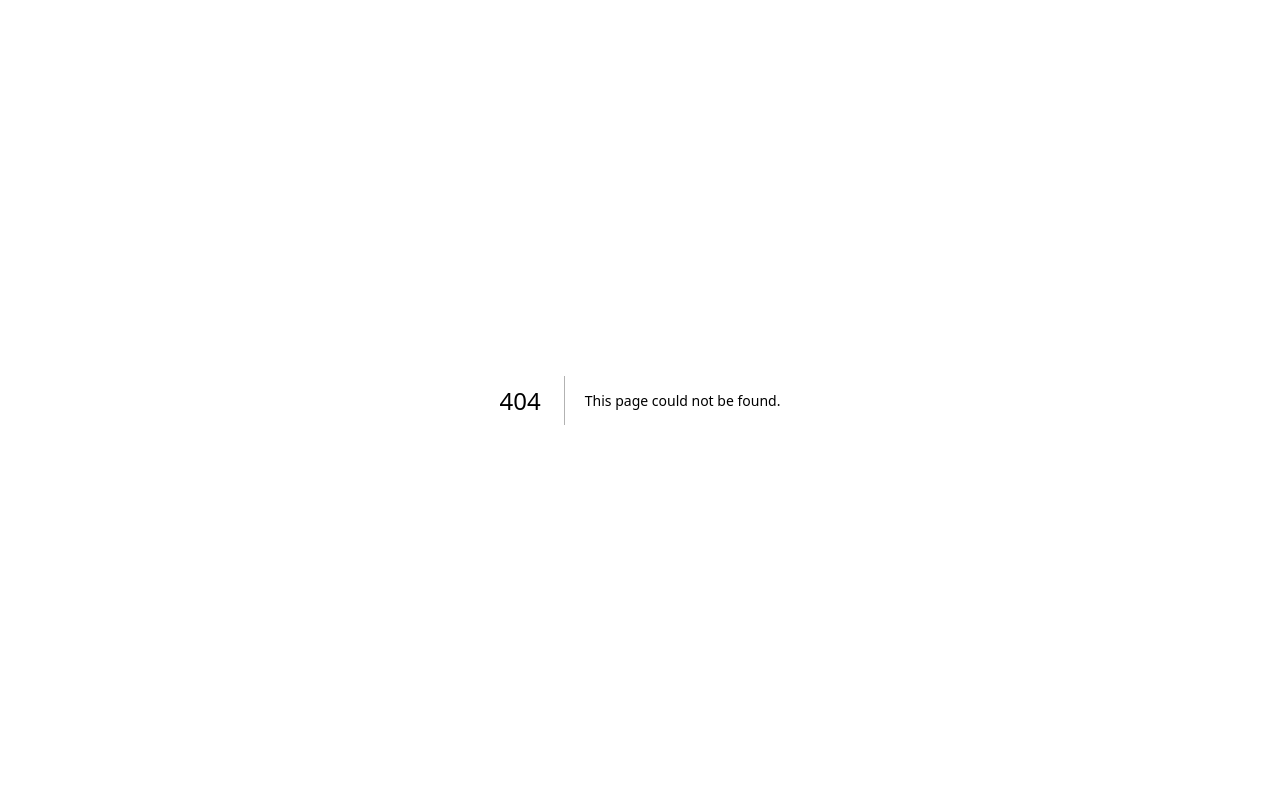
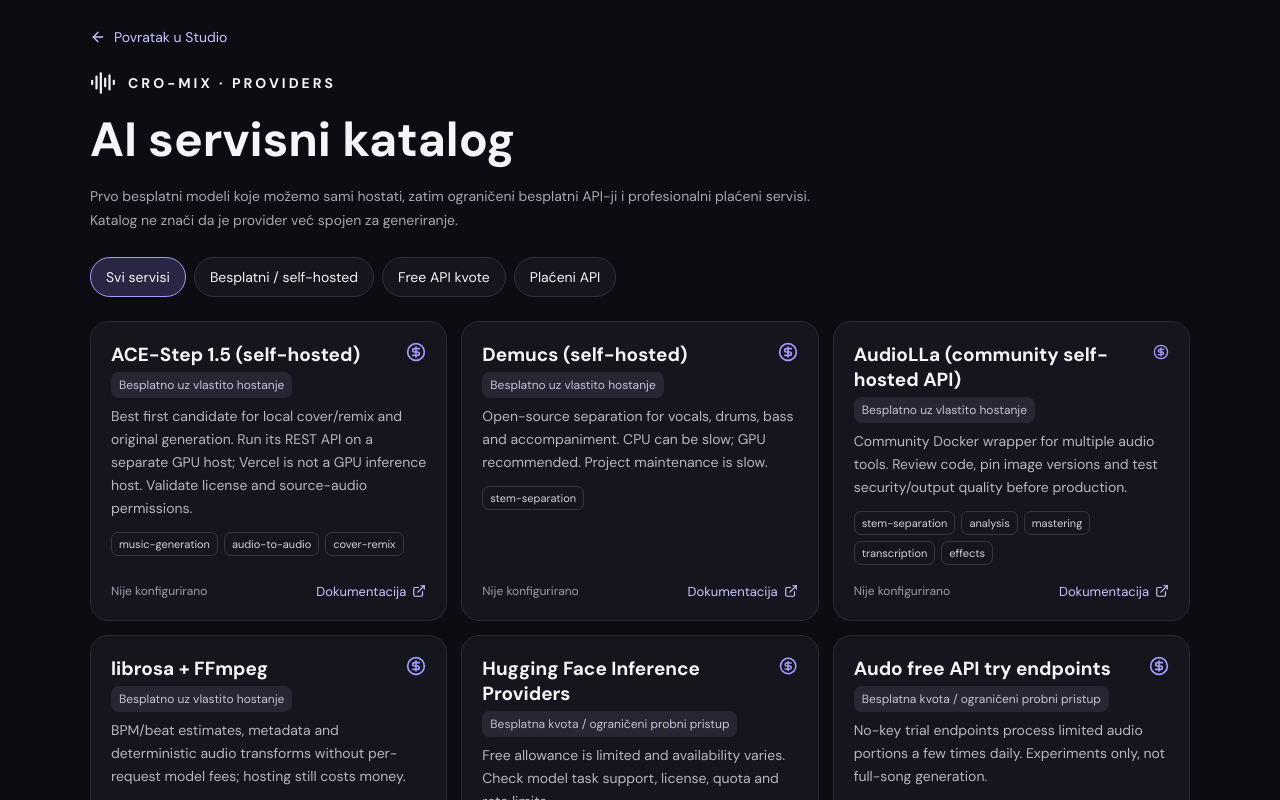
Before and after one commit to deminem45/Cro-mix, a Next.js app: page /providers in a window 1280 px wide. Before the commit this address had no page. Shown: the top 800 px of the page. Built offline with nearby package versions, Linux system fonts and the light colour scheme; no server answers.

Commit message:
Add AI provider catalog page for free and paid services

```diff
--- /dev/null
+++ b/app/providers/page.tsx
@@ -0,0 +1,59 @@
+"use client";
+import { useEffect, useState } from "react";
+import Link from "next/link";
+import { ArrowLeft, AudioLines, CheckCircle2, CircleDollarSign, ExternalLink, Gauge, ShieldCheck } from "lucide-react";
+
+type Provider = {
+  id: string; name: string; tier: "free-self-hosted" | "free-limited" | "paid";
+  deployment: string; capabilities: string[]; configured: boolean; website: string; notes: string; status: string;
+};
+const tierLabels = {
+  "free-self-hosted": "Besplatno uz vlastito hostanje",
+  "free-limited": "Besplatna kvota / ograničeni probni pristup",
+  paid: "Plaćeni API"
+};
+export default function ProvidersPage() {
+  const [providers, setProviders] = useState<Provider[]>([]);
+  const [note, setNote] = useState("Učitavam katalog…");
+  const [filter, setFilter] = useState("all");
+  useEffect(() => {
+    fetch("/api/providers", { cache: "no-store" }).then(async (res) => {
+      if (!res.ok) throw new Error("Ne mogu učitati katalog.");
+      const data = await res.json();
+      setProviders(data.providers ?? []);
+      setNote(data.note ?? "Katalog je učitan.");
+    }).catch(() => setNote("Katalog trenutačno nije dostupan."));
+  }, []);
+  const visible = providers.filter((p) => filter === "all" || p.tier === filter);
+  return <main style={{minHeight:"100vh",background:"#0c0d12",color:"#f5f5f7",padding:"28px 20px"}}>
+    <div style={{maxWidth:1100,margin:"0 auto"}}>
+      <Link href="/" style={{display:"inline-flex",alignItems:"center",gap:8,color:"#c8c6ff",textDecoration:"none",marginBottom:24}}><ArrowLeft size={16}/> Povratak u Studio</Link>
+      <div style={{display:"flex",alignItems:"center",gap:12,marginBottom:8}}><AudioLines size={26}/><span style={{letterSpacing:3,fontWeight:800}}>CRO-MIX · PROVIDERS</span></div>
+      <h1 style={{fontSize:"clamp(30px,5vw,48px)",margin:"12px 0"}}>AI servisni katalog</h1>
+      <p style={{maxWidth:760,color:"#a6a7b3",lineHeight:1.7}}>Prvo besplatni modeli koje možemo sami hostati, zatim ograničeni besplatni API-ji i profesionalni plaćeni servisi. Katalog ne znači da je provider već spojen za generiranje.</p>
+      <div style={{display:"flex",gap:8,flexWrap:"wrap",margin:"24px 0"}}>
+        {[["all","Svi servisi"],["free-self-hosted","Besplatni / self-hosted"],["free-limited","Free API kvote"],["paid","Plaćeni API"]].map(([id,label])=><button key={id} onClick={()=>setFilter(id)} style={{border:"1px solid "+(filter===id?"#a49bff":"#30313b"),background:filter===id?"#292542":"#15161d",color:"#f5f5f7",borderRadius:999,padding:"10px 15px",cursor:"pointer"}}>{label}</button>)}
+      </div>
+      <div style={{display:"grid",gridTemplateColumns:"repeat(auto-fit,minmax(min(100%,320px),1fr))",gap:14}}>
+        {visible.map((p)=><article key={p.id} style={{background:"#15161d",border:"1px solid #292a35",borderRadius:18,padding:20,display:"flex",flexDirection:"column",gap:12}}>
+          <div style={{display:"flex",alignItems:"flex-start",justifyContent:"space-between",gap:12}}>
+            <div><h2 style={{fontSize:19,margin:"0 0 8px"}}>{p.name}</h2><span style={{fontSize:12,color:"#c4c2d6",background:"#272733",padding:"5px 8px",borderRadius:8}}>{tierLabels[p.tier]}</span></div>
+            {p.configured ? <CheckCircle2 color="#66d9a8" size={20}/> : <CircleDollarSign color="#a49bff" size={20}/>}
+          </div>
+          <p style={{color:"#b5b6c2",fontSize:14,lineHeight:1.65,margin:0}}>{p.notes}</p>
+          <div style={{display:"flex",flexWrap:"wrap",gap:6}}>{p.capabilities.map((cap)=><span key={cap} style={{fontSize:11,border:"1px solid #353642",color:"#d2d0e0",padding:"4px 7px",borderRadius:7}}>{cap}</span>)}</div>
+          <div style={{marginTop:"auto",paddingTop:6,display:"flex",justifyContent:"space-between",alignItems:"center",gap:10}}>
+            <span style={{fontSize:12,color:p.configured?"#66d9a8":"#9b9cab"}}>{p.configured?"API ključ je postavljen":"Nije konfigurirano"}</span>
+            <a href={p.website} target="_blank" rel="noreferrer" style={{display:"inline-flex",alignItems:"center",gap:6,color:"#c8c6ff",fontSize:13,textDecoration:"none"}}>Dokumentacija <ExternalLink size={14}/></a>
+          </div>
+        </article>)}
+      </div>
+      <section style={{marginTop:24,padding:20,border:"1px solid #514b79",background:"#191725",borderRadius:16}}>
+        <div style={{display:"flex",gap:10,alignItems:"center"}}><ShieldCheck size={21}/><h2 style={{fontSize:18,margin:0}}>Sigurnosna napomena</h2></div>
+        <p style={{color:"#c2c0cf",lineHeight:1.7,marginBottom:0}}>Ključevi se smiju postavljati samo u Vercel Environment Variables, nikad u browseru ili GitHub kodu. Prije slanja audiozapisa vanjskom servisu provjerit ćemo dopuštenja, licencu, ograničenja datoteke i trošak. <b>Generiranje je trenutačno isključeno</b> dok stvarni adapter i spremanje rezultata ne budu testirani.</p>
+      </section>
+      <p style={{display:"flex",alignItems:"center",gap:8,color:"#8f909e",fontSize:12,marginTop:20}}><Gauge size={14}/> {note}</p>
+      <p style={{marginTop:8}}><Link href="/docs/AI-PROVIDERS.md" style={{color:"#c8c6ff"}}>Tehnički plan i usporedba API-ja</Link></p>
+    </div>
+  </main>;
+}
```
